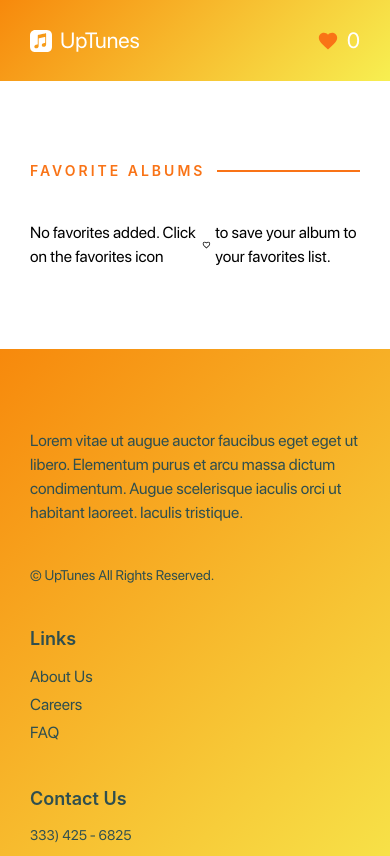
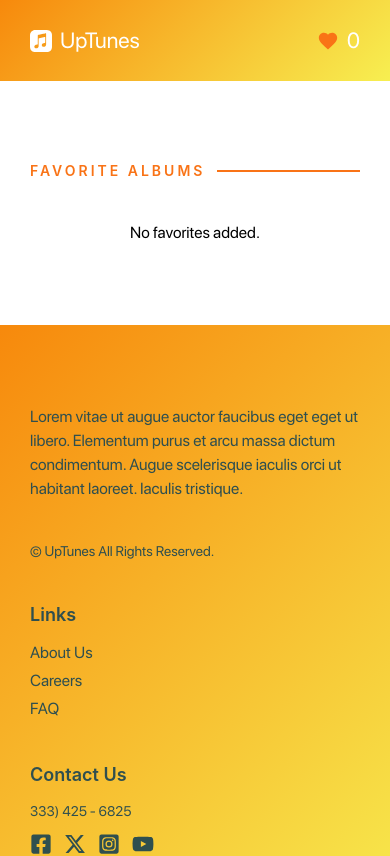
Before and after one commit to TPSReports80/uptunes-app, a React (Vite) app: page /favorites in a window 390 px wide. Shown: the top 856 px of the page. Built offline with nearby package versions, Linux system fonts and the light colour scheme; a web font is replaced by a local one.

Commit message:
favorites text edit

```diff
--- a/src/routes/Favorites.tsx
+++ b/src/routes/Favorites.tsx
@@ -24,11 +24,16 @@ const Favorites = () => {
           <div className="container mx-auto py-20">
             <TitleDivider text="Favorite Albums" />
             {favorites.length < 1 && (
-              <div className="text-base flex gap-1 items-center justify-center">
-                <p>No favorites added. Click on the favorites icon</p>
-                <MdFavoriteBorder />
-                <p> to save your album to your favorites list.</p>
-              </div>
+              <>
+                <div className="text-base flex gap-1 items-center justify-center max-md:hidden">
+                  <p>No favorites added. Click on the favorites icon</p>
+                  <MdFavoriteBorder />
+                  <p> to save your album to your favorites list.</p>
+                </div>
+                <div className="md:hidden text-base flex justify-center">
+                  <p>No favorites added.</p>
+                </div>
+              </>
             )}
             {favorites.map((album) => (
               <div
```
